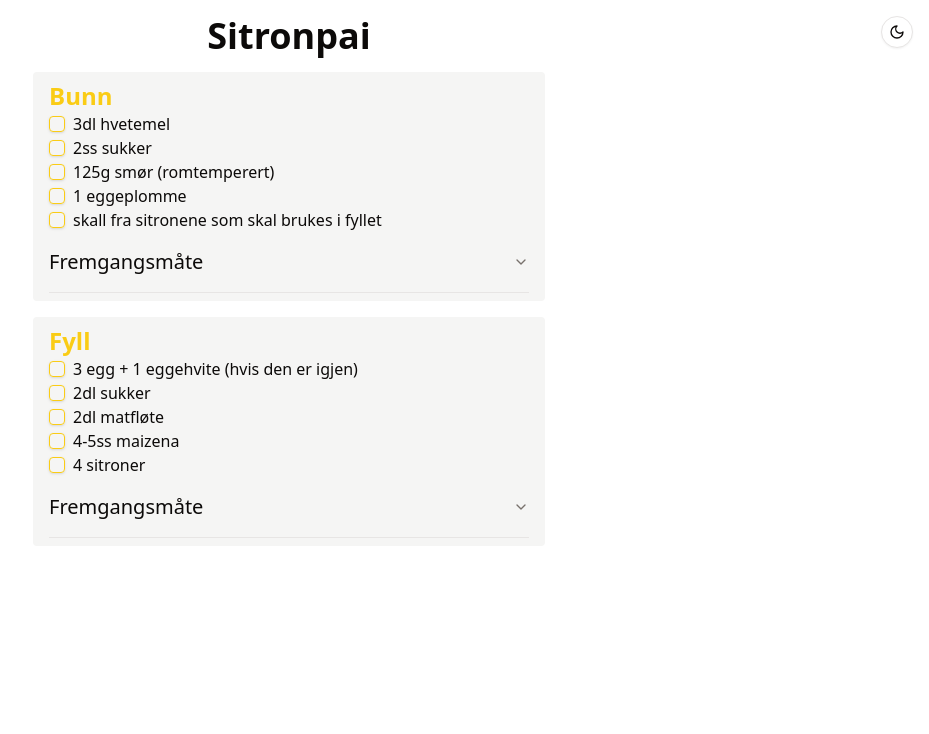
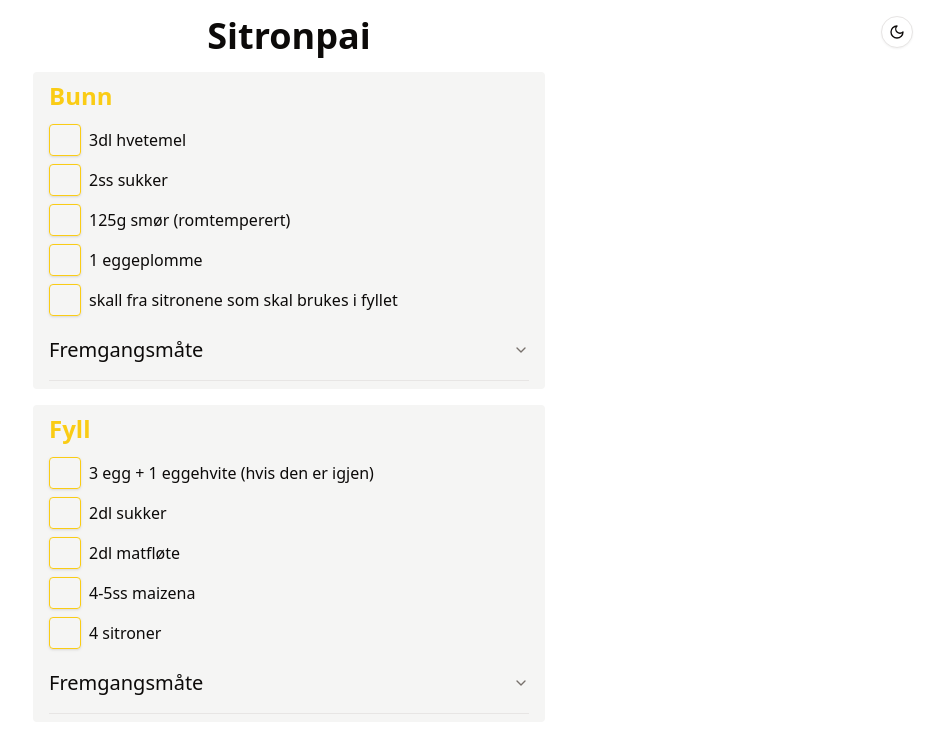
Before and after one commit to JonRennan/oppskriftsbok, a Next.js app: page / in a window 1280 px wide. Shown: the top 734 px of the page, without its empty margins (351-1280 px from the left). Built offline with nearby package versions, Linux system fonts and the light colour scheme.

Commit message:
increase size of checkboxes

```diff
--- a/src/app/page.tsx
+++ b/src/app/page.tsx
@@ -57,10 +57,10 @@ export default function HomePage() {
       <h1 className="text-4xl font-bold">Sitronpai</h1>
 
       <div className="w-full px-4 py-2 md:max-w-lg bg-secondary rounded">
-        <h2 className="text-2xl text-primary font-bold">Bunn</h2>
+        <h2 className="text-2xl text-primary font-bold pb-2">Bunn</h2>
         <ul>
           {dough.map((item) => (
-            <li key={item.id} className="flex gap-2 items-center">
+            <li key={item.id} className="flex gap-2 items-center py-1">
               <Checkbox id={item.id} className="rounded"/>
               <label>{item.label}</label>
             </li>
@@ -90,10 +90,10 @@ export default function HomePage() {
       </div>
 
       <div className="w-full px-4 py-2  md:max-w-lg bg-secondary rounded">
-        <h2 className="text-2xl text-primary font-bold">Fyll</h2>
+        <h2 className="text-2xl text-primary font-bold pb-2">Fyll</h2>
         <ul>
           {lemonCurd.map((item) => (
-            <li key={item.id} className="flex gap-2 items-center">
+            <li key={item.id} className="flex gap-2 items-center py-1">
               <Checkbox id={item.id} className="rounded" />
               <label>{item.label}</label>
             </li>
--- a/src/components/ui/checkbox.tsx
+++ b/src/components/ui/checkbox.tsx
@@ -13,7 +13,7 @@ const Checkbox = React.forwardRef<
   <CheckboxPrimitive.Root
     ref={ref}
     className={cn(
-      "peer h-4 w-4 shrink-0 rounded-sm border border-primary shadow focus-visible:outline-none focus-visible:ring-1 focus-visible:ring-ring disabled:cursor-not-allowed disabled:opacity-50 data-[state=checked]:bg-primary data-[state=checked]:text-primary-foreground",
+      "peer h-8 w-8 shrink-0 rounded-sm border border-primary shadow focus-visible:outline-none focus-visible:ring-1 focus-visible:ring-ring disabled:cursor-not-allowed disabled:opacity-50 data-[state=checked]:bg-primary data-[state=checked]:text-primary-foreground",
       className
     )}
     {...props}
@@ -21,7 +21,7 @@ const Checkbox = React.forwardRef<
     <CheckboxPrimitive.Indicator
       className={cn("flex items-center justify-center text-current")}
     >
-      <Check className="h-4 w-4" />
+      <Check className="h-8 w-8" />
     </CheckboxPrimitive.Indicator>
   </CheckboxPrimitive.Root>
 ))
```
